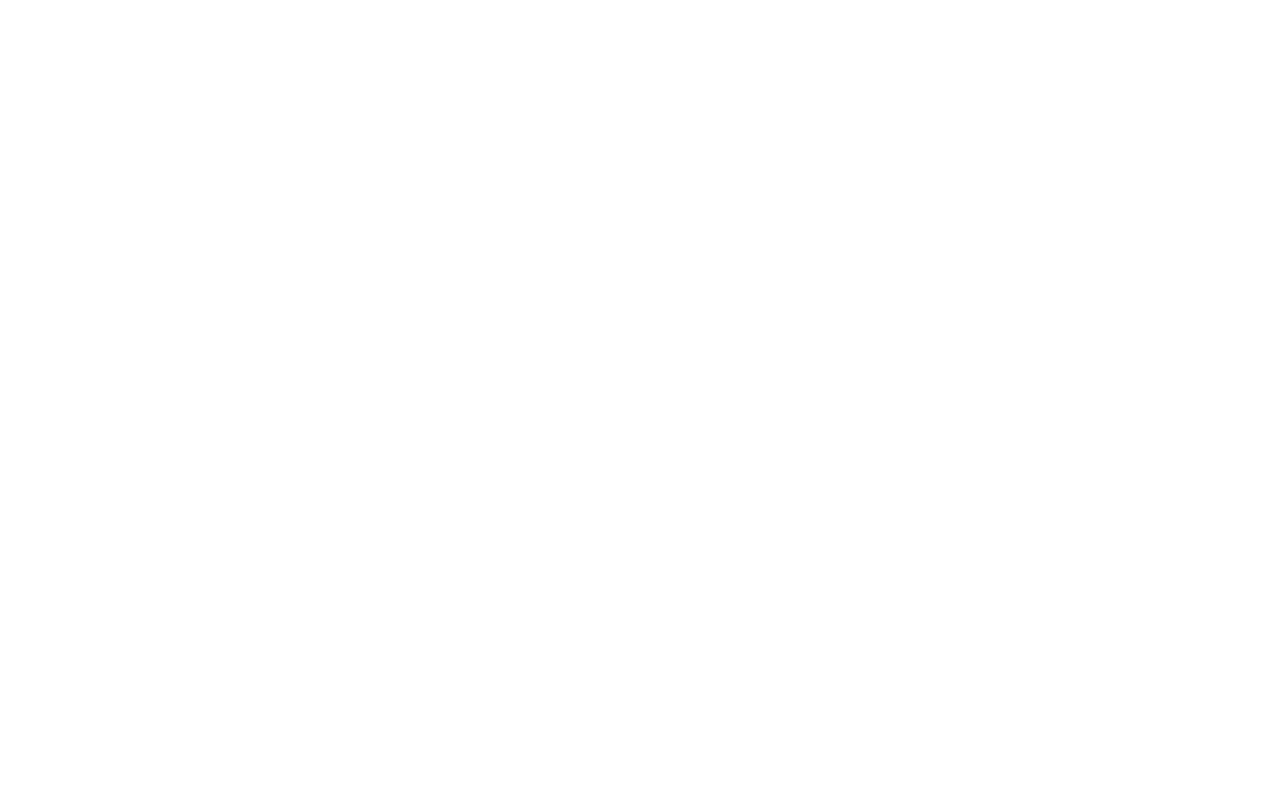
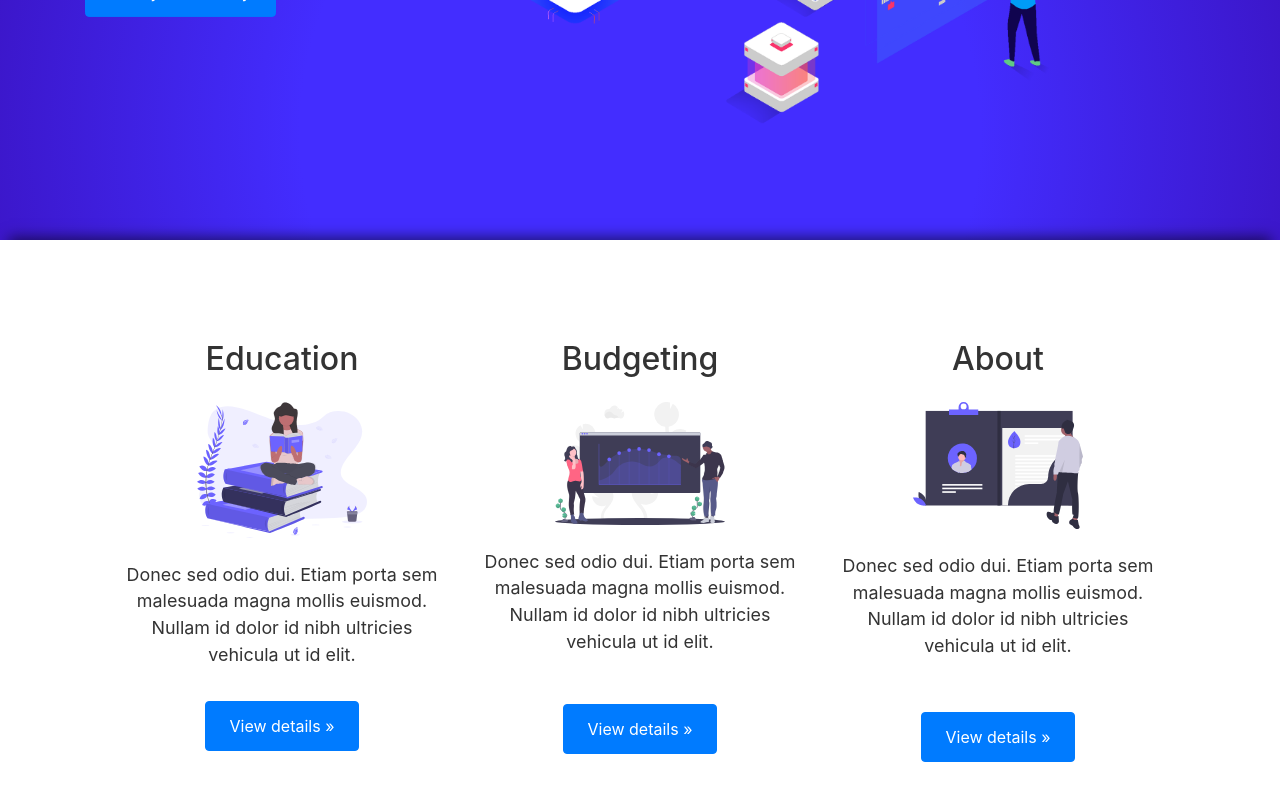
Before and after one commit to Amckenzie93/react-financial-education-app, a React (Create React App) app: page /about in a window 1280 px wide. Shown: the part 562-1362 px from the top of the page. Before the commit the page ends 800 px from the top, so only its background shows below. Built offline with nearby package versions, Linux system fonts and the light colour scheme.

Commit message:
adding About page

```diff
--- a/src/pages/aboutPage.js
+++ b/src/pages/aboutPage.js
@@ -1,7 +1,10 @@
+import { Link, NavLink } from "react-router-dom";
+import { animatePresence, motion } from "framer-motion";
+
+import Heros from "../Components/Heros";
 import React from "react";
-import { motion } from "framer-motion";
 
-class aboutPage extends React.Component {
+class AboutPage extends React.Component {
   state = {};
 
   componentDidMount(){
@@ -9,16 +12,103 @@ class aboutPage extends React.Component {
   }
 
   render() {
+    const tansition1 = {
+      in: {
+        opacity: 1,
+        y: "0%",
+      },
+      out: {
+        opacity: 0,
+        y: "100%",
+      },
+    };
+
     return (
       <motion.div
-      initial={{ opacity: 0, left: "-100%", position: "relative" }}
-      animate={{ opacity: 1, left:0, position: "relative" }}
-      exit={{ opcaity: 0, left: "150%", position: "relative" }}
-      transition={{duration:0.42}}
+        initial="out"
+        animate="in"
+        exit="out"
+        variants={tansition1}
+        transition={{ duration: 0.62 }}
       >
-     about</motion.div>
+        <Heros/>
+
+        <motion.div
+        initial="out"
+        animate="in"
+        exit="out"
+        variants={tansition1}
+        transition={{ duration: 0.9 }}
+      >
+        <div className="bg-white bg-shadow-up pt-1">
+          <div className="container py-5 px-5 mt-5">
+            <div className="row text-center">
+              <div className="col-lg-4">
+                <h2 className="mb-4">Education</h2>
+                <img
+                  className="mb-4 max-width-170px"
+                  src="./Assets/Images/book.svg"
+                />
+                <p className="mb-4">
+                  Donec sed odio dui. Etiam porta sem malesuada magna mollis
+                  euismod. Nullam id dolor id nibh ultricies vehicula ut id
+                  elit.
+                </p>
+                <p>
+                  <NavLink
+                    className="btn btn-primary mt-2"
+                    to="/education"
+                    role="button"
+                  >
+                    View details »
+                  </NavLink>
+                </p>
+              </div>
+
+              <div className="col-lg-4">
+                <h2 className="mb-4">Budgeting</h2>
+                <img
+                  className="mb-4 max-width-170px"
+                  src="./Assets/Images/growthSvg.svg"
+                />
+                <p className="mb-5">
+                  Donec sed odio dui. Etiam porta sem malesuada magna mollis
+                  euismod. Nullam id dolor id nibh ultricies vehicula ut id
+                  elit.
+                </p>
+                <p>
+                  <a className="btn btn-primary" href="#" role="button">
+                    View details »
+                  </a>
+                </p>
+              </div>
+
+              <div className="col-lg-4">
+                <h2 className="mb-4">About</h2>
+                <img
+                  className="mb-4 max-width-170px"
+                  src="./Assets/Images/me.svg"
+                />
+                <p className="mb-5">
+                  Donec sed odio dui. Etiam porta sem malesuada magna mollis
+                  euismod. Nullam id dolor id nibh ultricies vehicula ut id
+                  elit.
+                </p>
+                <p>
+                  <a className="btn btn-primary mt-1" href="#" role="button">
+                    View details »
+                  </a>
+                </p>
+              </div>
+            </div>
+          </div>
+
+        </div>
+        </motion.div>
+
+      </motion.div>
     );
   }
 }
 
-export default aboutPage;
+export default AboutPage;
--- a/src/sharedPages/Header.js
+++ b/src/sharedPages/Header.js
@@ -41,9 +41,9 @@ class Header extends React.Component {
               </Link>
             </li>
             <li className="nav-item">
-              <a className="nav-link" to="/about">
+              <Link className="nav-link" to="/about">
                 About
-              </a>
+              </Link>
             </li>
             <li className="nav-item">
               <a className="nav-link" href="#">
```
Also changed, not shown: src/App.js (+11 -1 lines).
